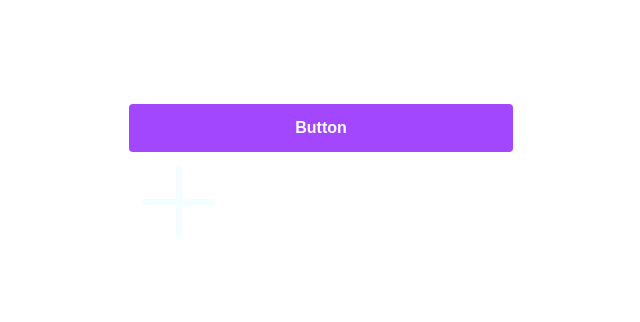
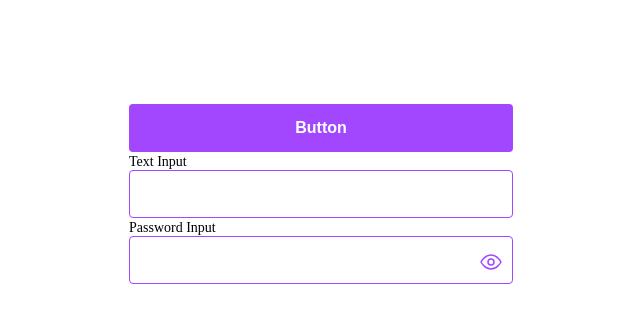
Before and after one commit to niltonc/next-js-boilerplate, a Next.js app: page /home in a window 1280 px wide. Shown: the top 322 px of the page, without its empty margins (319-959 px from the left). Built offline with nearby package versions, Linux system fonts and the light colour scheme.

Commit message:
feat(component): add text input component

```diff
--- /dev/null
+++ b/src/components/TextInput/index.tsx
@@ -0,0 +1,61 @@
+import React, { ChangeEvent, useState } from "react";
+import Image from "next/image";
+import eyeClosedIcon from "../../assets/svg/outline/essentials/eye-closed.svg";
+import eyeOpenIcon from "../../assets/svg/outline/essentials/eye-open.svg";
+
+import { InputWrapper, InputField, EyeIcon, Text } from "./styles";
+
+interface ITextInput {
+  type?: any;
+  label?: string;
+  placeholder?: string;
+  width: string | number;
+  height: string | number;
+  fontSize: string | number;
+}
+
+const TextInput = ({
+  type,
+  placeholder,
+  label,
+  width,
+  height,
+  fontSize,
+}: ITextInput) => {
+  const [isPasswordVisible, setIsPasswordVisible] = useState(false);
+
+  const togglePasswordVisibility = () => {
+    setIsPasswordVisible((prevState) => !prevState);
+  };
+
+  return (
+    <InputWrapper width={width}>
+      {label && <Text>{label}</Text>}
+      <InputField
+        type={isPasswordVisible ? "text" : type}
+        placeholder={placeholder}
+        height={height}
+        fontSize={fontSize}
+      />
+      {type === "password" && (
+        <EyeIcon onClick={togglePasswordVisibility}>
+          {isPasswordVisible ? (
+            <Image
+              src={eyeClosedIcon}
+              width={24}
+              height={24}
+              alt="invisible" />
+          ) : (
+            <Image
+              src={eyeOpenIcon}
+              width={24}
+              height={24}
+              alt="visible" />
+          )}
+        </EyeIcon>
+      )}
+    </InputWrapper>
+  );
+};
+
+export default TextInput;
--- /dev/null
+++ b/src/components/TextInput/styles.ts
@@ -0,0 +1,51 @@
+import styled from "styled-components";
+
+interface ITextInputParams {
+  fontSize?: string | number;
+  width?: string | number;
+}
+
+export const InputWrapper = styled.div<ITextInputParams>`
+  position: relative;
+  width: ${props => props.width};
+`;
+export const InputField = styled.input<ITextInputParams>`
+  box-sizing: border-box;
+  display: flex;
+  flex-direction: row;
+  align-items: flex-start;
+  padding: 12px;
+  gap: 8px;
+  width: 100%;
+  height: ${props => props.height};
+  background: #FFFFFF;
+  border: 1px solid #a347ff;
+  border-radius: 4px;
+  flex: none;
+  order: 1;
+  align-self: stretch;
+  flex-grow: 0;
+  color: #a347ff;
+  font-size: ${props => props.fontSize};
+  :hover{
+    border: 1px solid #7aadff;
+  }
+  :focus{
+    box-shadow: 0 0 0 3px rgba(122, 173, 255, 0.1);
+    border-inline-end-width: 1px;
+    outline: 0;
+    }
+`;
+export const EyeIcon = styled.div`
+  position: absolute;
+  top: 69%;
+  right: 10px;
+  transform: translateY(-50%);
+  cursor: pointer;
+  background: #FFF;
+`;
+export const Text = styled.a`
+  font-size: 14px;
+  font-weight: normal;
+
+`;
--- a/src/pages/home/index.tsx
+++ b/src/pages/home/index.tsx
@@ -2,7 +2,7 @@ import React from 'react'
 import Image from 'next/image'
 import styles from '@/styles/Home.module.css'
 import Button from '@/components/Button'
-import CheckIcon from '../../assets/svg/outline/action/plus.svg'
+import TextInput from '@/components/TextInput'
 
 export default function Home() {
   return (
@@ -11,12 +11,19 @@ export default function Home() {
         <Button>
           Button
         </Button>
-        <Image
-          src={CheckIcon}
-          alt="Vercel Logo"
-          className={styles.vercelLogo}
-          width={100}
-          height={100}
+        <TextInput
+          label="Text Input"
+          type="text"
+          width="384px"
+          height="48px"
+          fontSize="16px"
+        />
+        <TextInput
+          label="Password Input"
+          type="password"
+          width="384px"
+          height="48px"
+          fontSize="16px"
         />
       </div>
     </main>
```
Also changed, not shown: src/assets/svg/outline/essentials/eye-closed.svg, src/assets/svg/outline/essentials/eye-open.svg.
